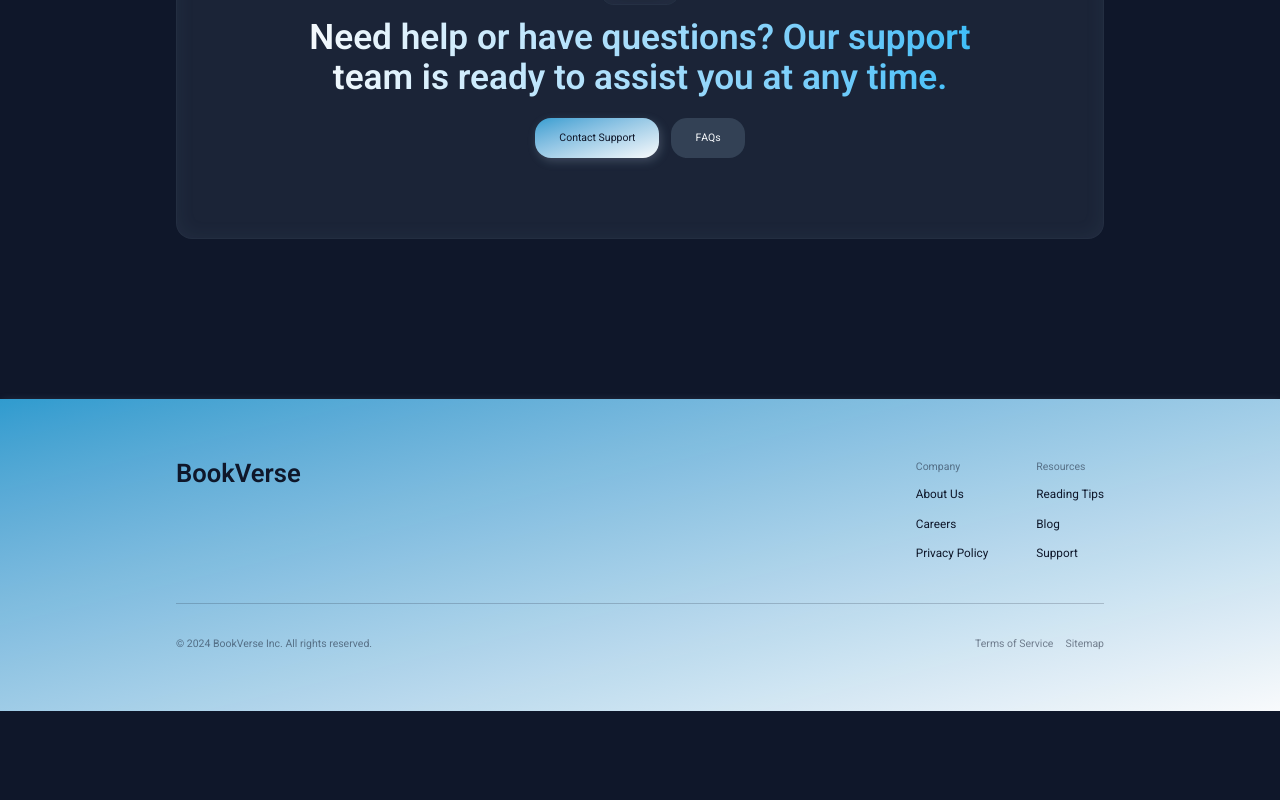
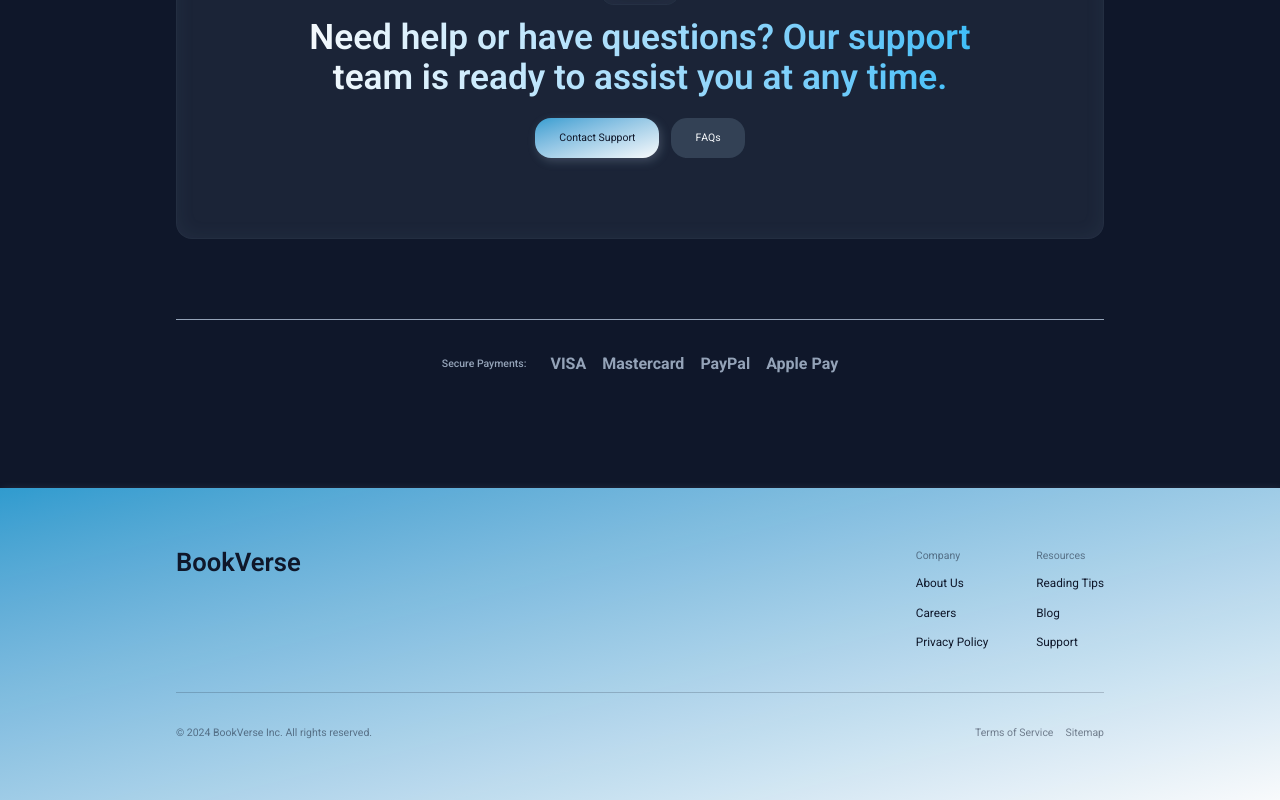
Before and after one commit to dmytro-webild/14e24df1-54b3-45c2-a9ba-5cde299dc86e, a React (Vite) app: page / in a window 1280 px wide. Shown: the part 4384-5184 px from the top of the page. Before the commit the page ends 5095 px from the top, so only its background shows below. Built offline with nearby package versions, Linux system fonts and the light colour scheme; a web font is replaced by a local one.

Commit message:
Bob AI: Added English payment method icons above the footer.

```diff
--- a/src/components/Layout.tsx
+++ b/src/components/Layout.tsx
@@ -52,6 +52,15 @@ export default function Layout() {
       <main className="flex-grow">
         <Outlet />
       </main>
+      <div className="w-content-width mx-auto py-8 flex justify-center items-center gap-6 text-accent border-t border-border/10">
+        <span className="text-sm font-medium">Secure Payments:</span>
+        <div className="flex gap-4 items-center">
+          <span className="font-bold">VISA</span>
+          <span className="font-bold">Mastercard</span>
+          <span className="font-bold">PayPal</span>
+          <span className="font-bold">Apple Pay</span>
+        </div>
+      </div>
       <SectionErrorBoundary name="footer">
         <FooterSimple
       brand="BookVerse"
```
